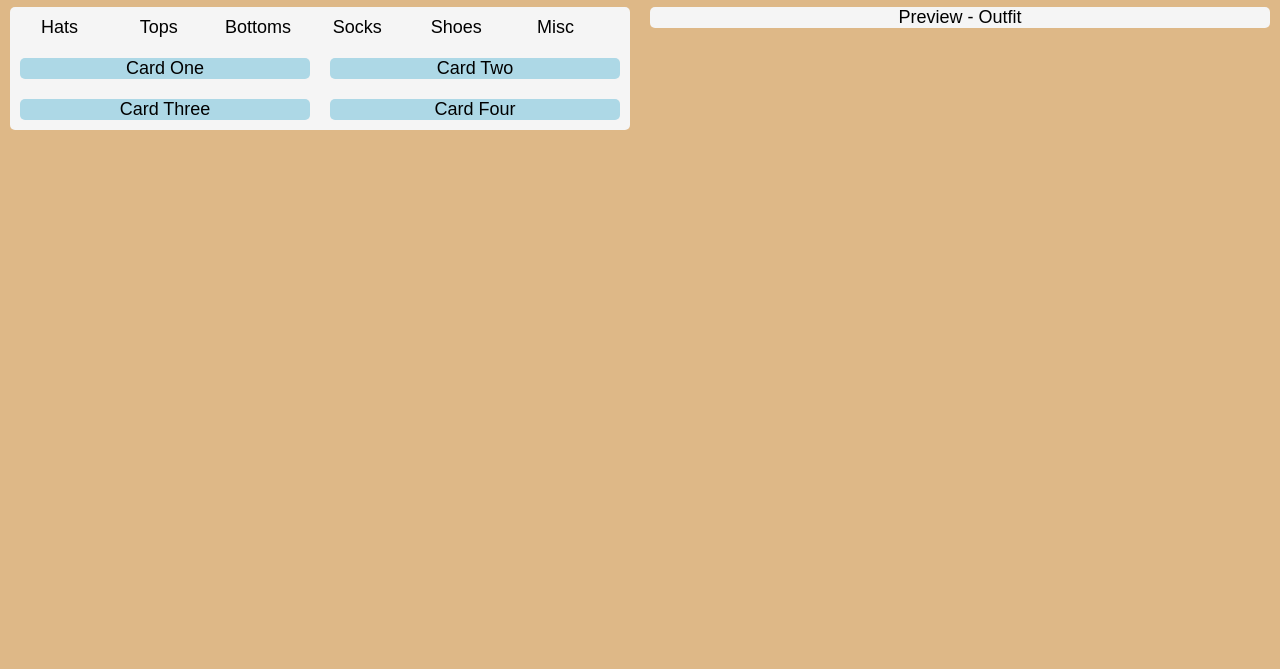
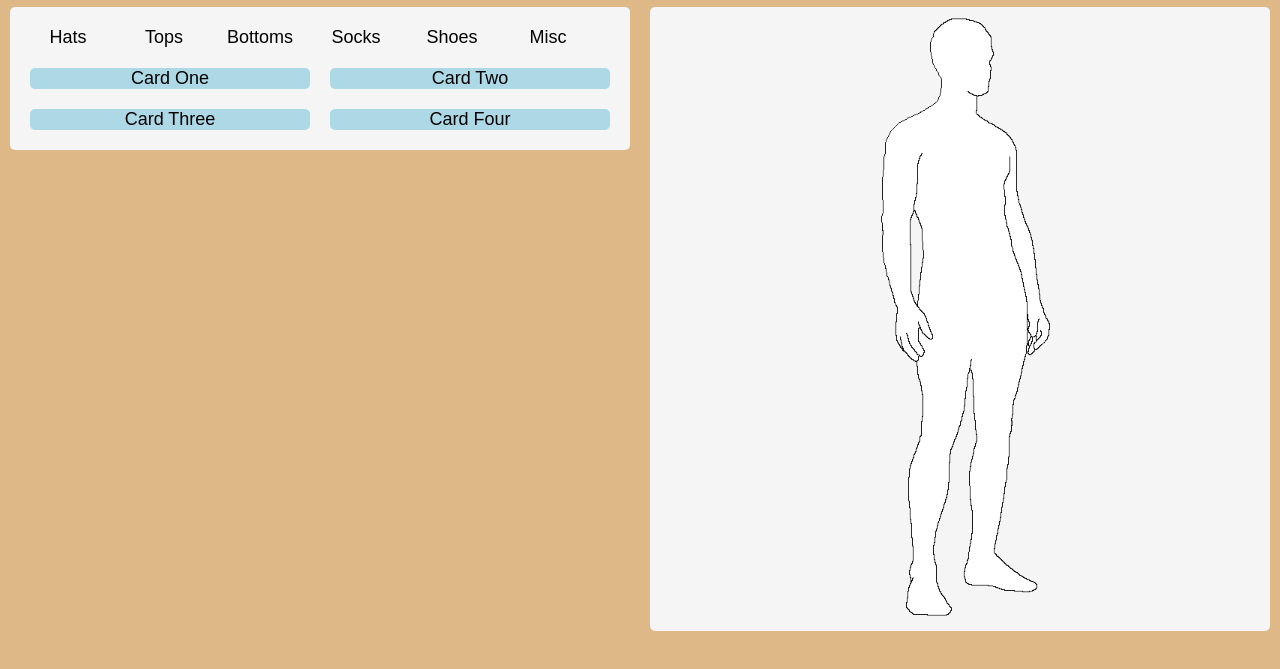
Before and after one commit to AidanShirey/Fitted, a plain HTML site: page index.html in a window 1280 px wide. Shown: the part 77-746 px from the top of the page. Drawn offline with Linux system fonts and the light colour scheme.

Commit message:
Added Mannequin (Male)

```diff
--- a/index.html
+++ b/index.html
@@ -42,6 +42,7 @@
     text-align: center;
     background-color: whitesmoke;
     border-radius: 5px;
+    padding: 10px;
     width: 100%;
     height: 100%;
 }
@@ -153,7 +154,7 @@ div{
         </div>
         <div class="columnlayout">
             <div class="uioutercard">
-                <a class="container"> Preview - Outfit </a>
+                <img src="malemannequin.png" class="container"></img>
             </div>
         </div>
     </div>
```
Also changed, not shown: malemannequin.png (added).
